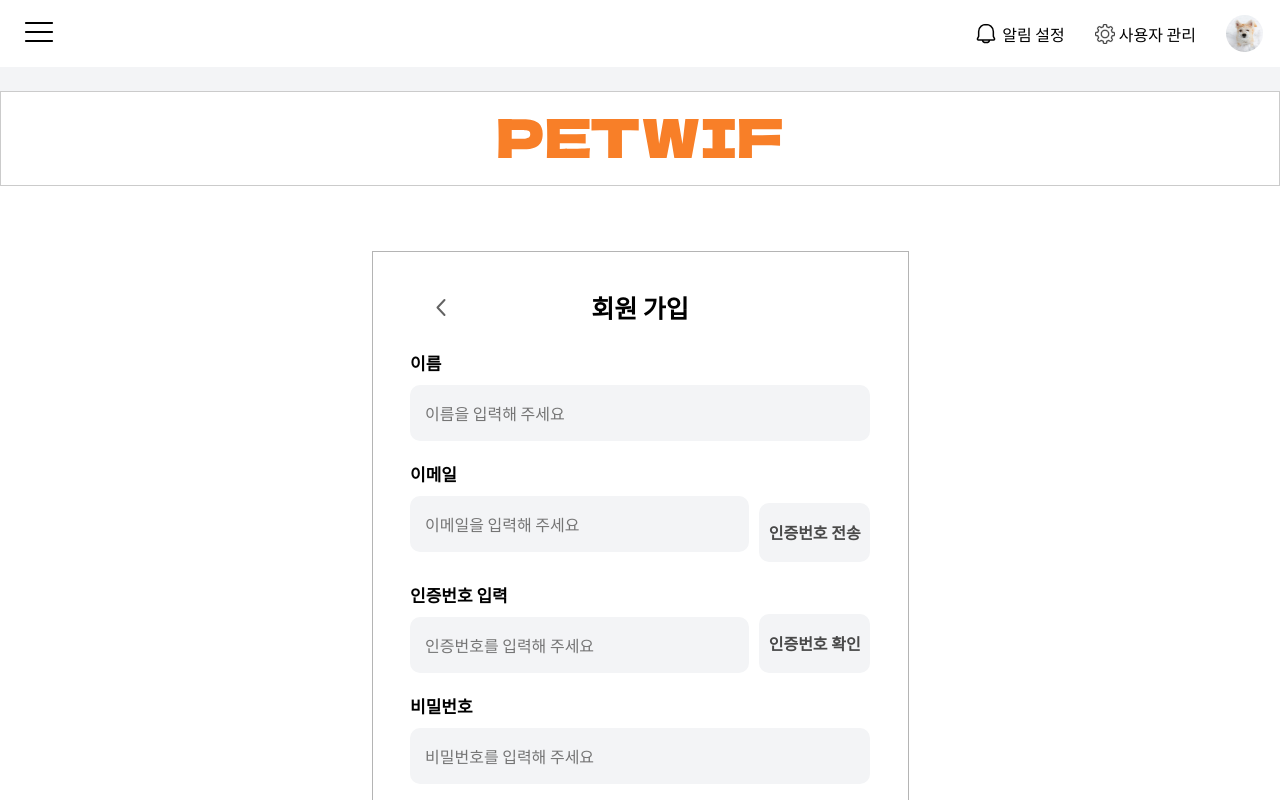
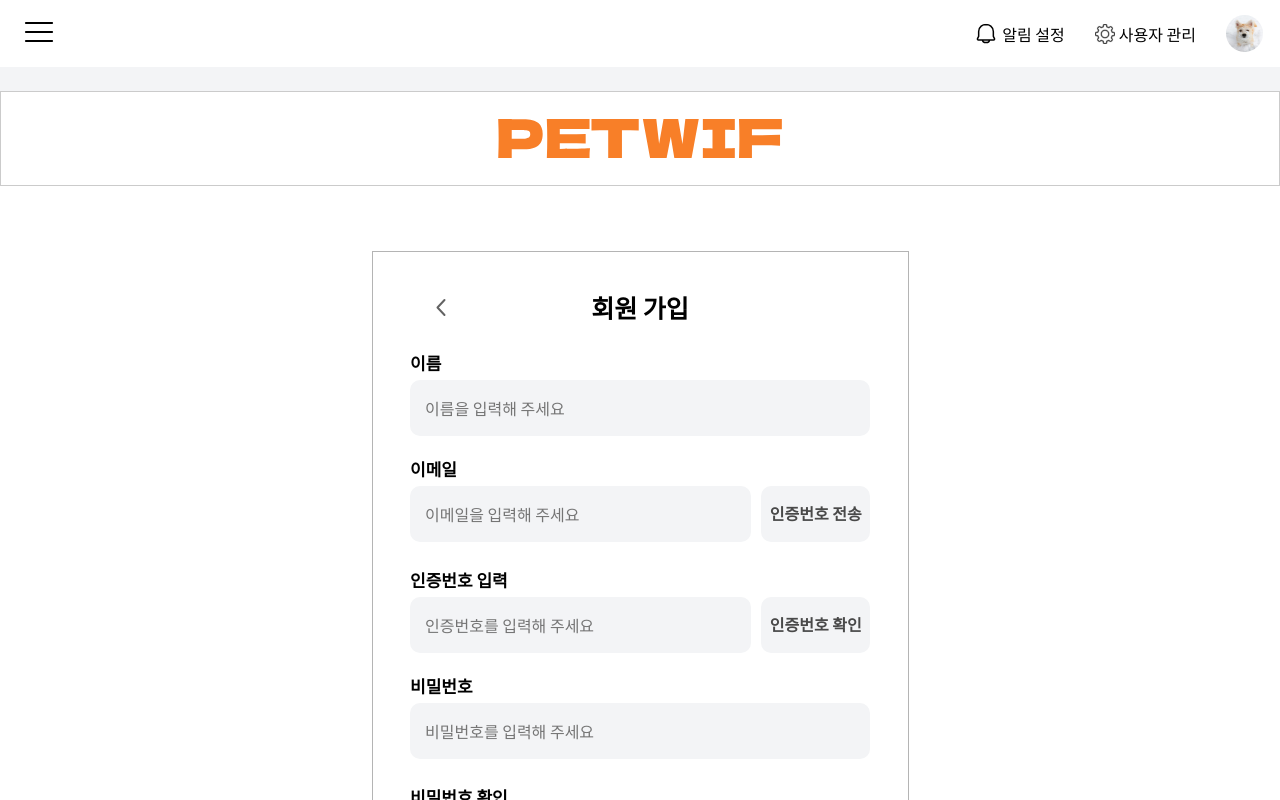
Before and after one commit to doirang1/petwif, a React (Vite) app: page /signup in a window 1280 px wide. Shown: the top 800 px of the page. Built offline with nearby package versions, Linux system fonts and the light colour scheme; a web font is replaced by a local one.

Commit message:
[MODIFY] 버튼 css 수정

```diff
--- a/src/pages/PwdChangePage/PwdChangePage.style.jsx
+++ b/src/pages/PwdChangePage/PwdChangePage.style.jsx
@@ -118,9 +118,15 @@
   color: ${(props) => props.theme.color.gray2};
 `;
 
-// 경고 문구 -> 유효성 검사로 그린, 레드 바뀌게 할 것
 export const WarningText = styled.span`
+  &.error {
+    color: red;
+  }
+  &.success {
+    color: #f87f28;
+  }
+
+  font-size: 14px;
   font-weight: 400;
-  margin: 5px 0;
-  color: #ec221f;
+  margin-top: 5px;
 `;
--- a/src/pages/SignUpPage/SignUpPage.jsx
+++ b/src/pages/SignUpPage/SignUpPage.jsx
@@ -110,18 +110,16 @@
             <TitleContainer backIcon='true' titleText='회원 가입' />
             <S.FormContainer onSubmit={handleSubmit}>
               <S.InputWrapper>
-                <S.InputContainer>
                 <S.MainBoldText>이름</S.MainBoldText>
                 <S.InputStyle
                   type='text'
                   className='name'
                   placeholder='이름을 입력해 주세요'
                 />
-                </S.InputContainer>
               </S.InputWrapper>
               <S.InputWrapper>
+                <S.MainBoldText>이메일</S.MainBoldText>
                 <S.InputContainer>
-                  <S.MainBoldText>이메일</S.MainBoldText>
                   <S.InputStyle
                     id='e-mail'
                     type='text'
@@ -129,30 +127,29 @@
                     placeholder='이메일을 입력해 주세요'
                     onChange={handleInputChange}
                   />
+                  <Button width='150px' padding='13.7px' buttonStyle='gray'>
+                    인증번호 전송
+                  </Button>
+                </S.InputContainer>
                 {/* css 위치 조정 */}
                 <S.WarningText className={isRightEmail ? 'success' : 'error'}>
                   {emailError}
                 </S.WarningText>
-                </S.InputContainer>
-                <Button width='150px' padding='15px' buttonStyle='gray'>
-                  인증번호 전송
-                </Button>
               </S.InputWrapper>
               <S.InputWrapper>
+                <S.MainBoldText>인증번호 입력</S.MainBoldText>
                 <S.InputContainer>
-                  <S.MainBoldText>인증번호 입력</S.MainBoldText>
                   <S.InputStyle
                     type='text'
                     className='certification'
                     placeholder='인증번호를 입력해 주세요'
                   />
-                </S.InputContainer>
-                <Button width='150px' padding='15px' buttonStyle='gray'>
+                  <Button width='150px' padding='13.7px' buttonStyle='gray'>
                     인증번호 확인
                   </Button>
+                </S.InputContainer>
               </S.InputWrapper>
               <S.InputWrapper>
-                <S.InputContainer>
                 <S.MainBoldText>비밀번호</S.MainBoldText>
                 <S.InputStyle
                   id='pwd'
@@ -164,10 +161,8 @@
                 <S.WarningText className={isRightPwd ? 'success' : 'error'}>
                   {pwdError}
                 </S.WarningText>
-                </S.InputContainer>
               </S.InputWrapper>
               <S.InputWrapper>
-                <S.InputContainer>
                 <S.MainBoldText>비밀번호 확인</S.MainBoldText>
                 <S.InputStyle
                   id='pwdRe'
@@ -179,7 +174,6 @@
                 <S.WarningText className={isRightPwdRe ? 'success' : 'error'}>
                   {pwdReError}
                 </S.WarningText>
-                </S.InputContainer>
               </S.InputWrapper>
               <br />
               <Button
--- a/src/pages/SignUpPage/SignUpPage.style.jsx
+++ b/src/pages/SignUpPage/SignUpPage.style.jsx
@@ -67,24 +67,25 @@
   -ms-overflow-style: none;
 `;
 
-// MainBoldText, (MainBoldText,) InputStyle, Button을 묶는 컨테이너
+// MainBoldText, (MainBoldText,) InputStyle, Button을 세로로 묶는 컨테이너
 export const InputWrapper = styled.div`
   width: 100%;
   margin: 5px 0 20px 0;
   gap: 0 10px;
   display: flex;
-  flex-direction: flex-inline;
-  align-items: flex-end;
-  justify-content: space-evenly;
+  flex-direction: column;
+  align-items: flex-start;
+  justify-content: flex-start;
 `;
 
-// MainBoldText, (MainBoldText,) InputStyle을 묶는 컨테이너
+// InputStyle, Button을 가로로 묶는 컨테이너
 export const InputContainer = styled.div`
   display: flex;
   width: 100%;
-  gap: 5px;
-  justify-content: flex-start;
-  flex-direction: column;
+  gap: 10px;
+  align-items: flex-end;
+  justify-content: space-between;
+  flex-direction: flex-inline;
 `;
 
 // input
@@ -129,11 +130,9 @@
   color: ${(props) => props.theme.color.gray2};
 `;
 
-// 경고 문구 -> 유효성 검사로 그린, 레드 바뀌게 할 것
 export const WarningText = styled.span`
   &.error {
     color: red;
-    display: block;
   }
   &.success {
     color: #f87f28;
```
Lines whose indentation alone changed are shown as unchanged.
